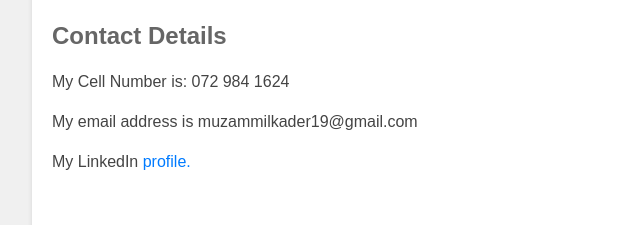
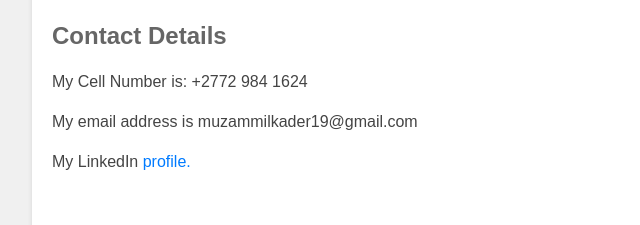
Before and after one commit to MuzammilK123/MyCV, a plain HTML site: page index.html in a window 1280 px wide. Shown: the part 525-750 px from the top of the page, 188-828 px from the left. Drawn offline with Linux system fonts and the light colour scheme.

Commit message:
Update index.html

```diff
--- a/index.html
+++ b/index.html
@@ -17,7 +17,7 @@
         <br>
         <h2>Contact Details</h2>
 		<p>
-            My Cell Number is: 072 984 1624
+            My Cell Number is: +2772 984 1624
         </p>
         <p>My email address is muzammilkader19@gmail.com</p>
         <p>My LinkedIn <a href="https://www.linkedin.com/in/muzammil-kader/" target = "blank">profile.</a>
```
